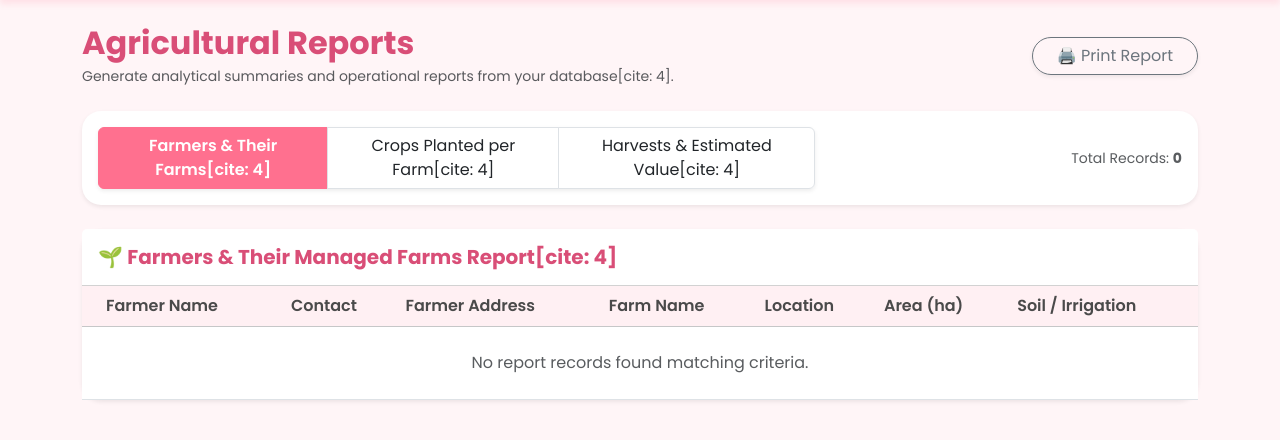
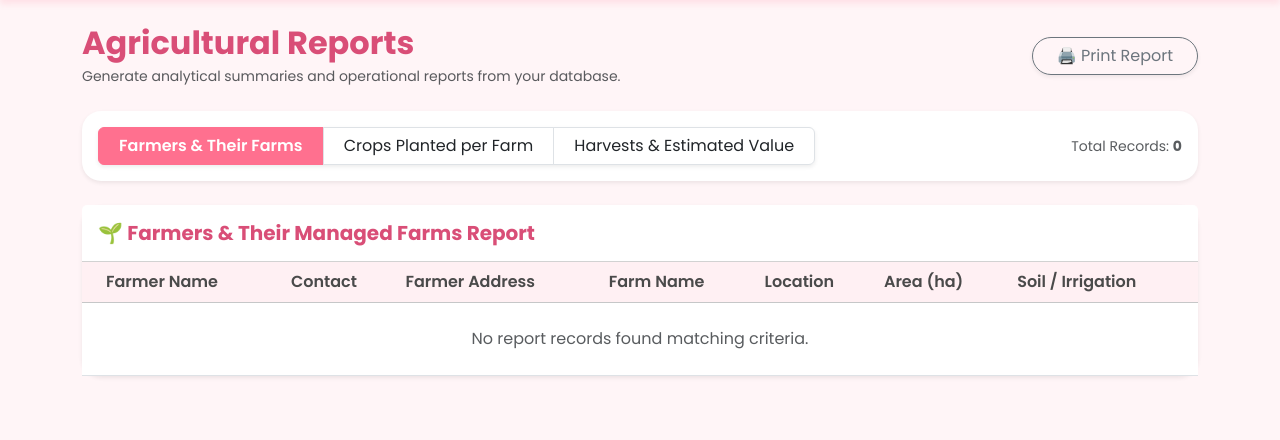
Before and after one commit to jamijamz/agriculture-is, a PHP site: page /reports.php in a window 1280 px wide. Shown: the part 56-496 px from the top of the page. Run offline with PHP 8.4, Linux system fonts and the light colour scheme; the visitor is signed in with stand-in values (Sample User, id 1); data that the repository does not hold is empty; some libraries are stand-ins or nearby versions.

Commit message:
Update reports.php

```diff
--- a/reports.php
+++ b/reports.php
@@ -124,7 +124,7 @@ try {
     <div class="d-flex justify-content-between align-items-center mb-4">
         <div>
             <h2 class="fw-bold text-custom-title mb-1">Agricultural Reports</h2>
-            <p class="text-muted small mb-0">Generate analytical summaries and operational reports from your database[cite: 4].</p>
+            <p class="text-muted small mb-0">Generate analytical summaries and operational reports from your database.</p>
         </div>
         <button onclick="window.print()" class="btn btn-outline-secondary rounded-pill px-4 shadow-sm">🖨️ Print Report</button>
     </div>
@@ -135,13 +135,13 @@ try {
             <div class="col-md-8">
                 <div class="btn-group w-100 shadow-sm" role="group">
                     <a href="reports.php?type=farms" class="btn <?= ($reportType === 'farms') ? 'btn-custom text-white fw-semibold' : 'btn-outline-light text-dark border' ?>">
-                        Farmers & Their Farms[cite: 4]
+                        Farmers & Their Farms
                     </a>
                     <a href="reports.php?type=plantings_crop" class="btn <?= ($reportType === 'plantings_crop') ? 'btn-custom text-white fw-semibold' : 'btn-outline-light text-dark border' ?>">
-                        Crops Planted per Farm[cite: 4]
+                        Crops Planted per Farm
                     </a>
                     <a href="reports.php?type=harvests_value" class="btn <?= ($reportType === 'harvests_value') ? 'btn-custom text-white fw-semibold' : 'btn-outline-light text-dark border' ?>">
-                        Harvests & Estimated Value[cite: 4]
+                        Harvests & Estimated Value
                     </a>
                 </div>
             </div>
@@ -197,11 +197,11 @@ try {
         <div class="card-header bg-white py-3">
             <h5 class="fw-bold mb-0 text-custom-title">
                 <?php if ($reportType === 'farms'): ?>
-                    🌱 Farmers & Their Managed Farms Report[cite: 4]
+                    🌱 Farmers & Their Managed Farms Report
                 <?php elseif ($reportType === 'plantings_crop'): ?>
-                    🌾 Crops Planted per Farm Report[cite: 4]
+                    🌾 Crops Planted per Farm Report
                 <?php else: ?>
-                    💰 Harvest Records & Estimated Value Report[cite: 4]
+                    💰 Harvest Records & Estimated Value Report
                 <?php endif; ?>
             </h5>
         </div>
```
